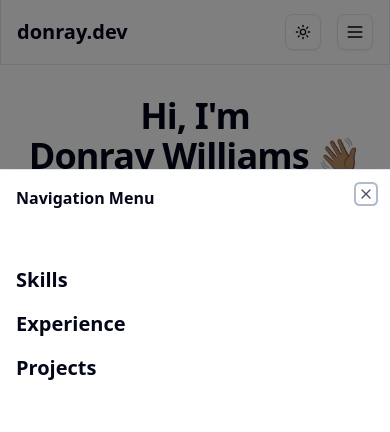
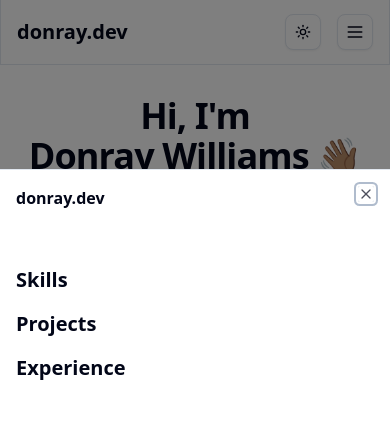
Before and after one commit to wdonray/donray.dev, a Next.js app: page / in a window 390 px wide. Both pictures are taken after a click on the button "Toggle menu". Shown: the top 432 px of the page. Built offline with nearby package versions, Linux system fonts and the light colour scheme; no server answers.

Commit message:
feat: update header navigation links and add IDs for accessibility

```diff
--- a/src/components/header.tsx
+++ b/src/components/header.tsx
@@ -62,6 +62,7 @@ export default function Header() {
         <nav
           className="hidden md:flex items-center gap-6"
           aria-label="Main navigation"
+          id="main-nav"
         >
           <Link
             href="#skills"
@@ -90,7 +91,7 @@ export default function Header() {
           <ModeToggle />
         </nav>
 
-        <div className="flex items-center gap-4 md:hidden">
+        <div className="flex items-center gap-4 md:hidden" id="mobile-menu">
           <ModeToggle />
           <Sheet>
             <SheetTrigger asChild>
@@ -101,7 +102,7 @@ export default function Header() {
             </SheetTrigger>
             <SheetContent side="bottom" className="w-full h-[80vh]">
               <SheetHeader>
-                <SheetTitle>Navigation Menu</SheetTitle>
+                <SheetTitle>donray.dev</SheetTitle>
               </SheetHeader>
               <nav
                 className="flex flex-col gap-4 mt-6 px-4"
@@ -114,14 +115,14 @@ export default function Header() {
                 </SheetClose>
 
                 <SheetClose asChild>
-                  <Link href="#experience" className="text-xl font-bold">
-                    Experience
+                  <Link href="#projects" className="text-xl font-bold">
+                    Projects
                   </Link>
                 </SheetClose>
 
                 <SheetClose asChild>
-                  <Link href="#projects" className="text-xl font-bold">
-                    Projects
+                  <Link href="#experience" className="text-xl font-bold">
+                    Experience
                   </Link>
                 </SheetClose>
               </nav>
```
